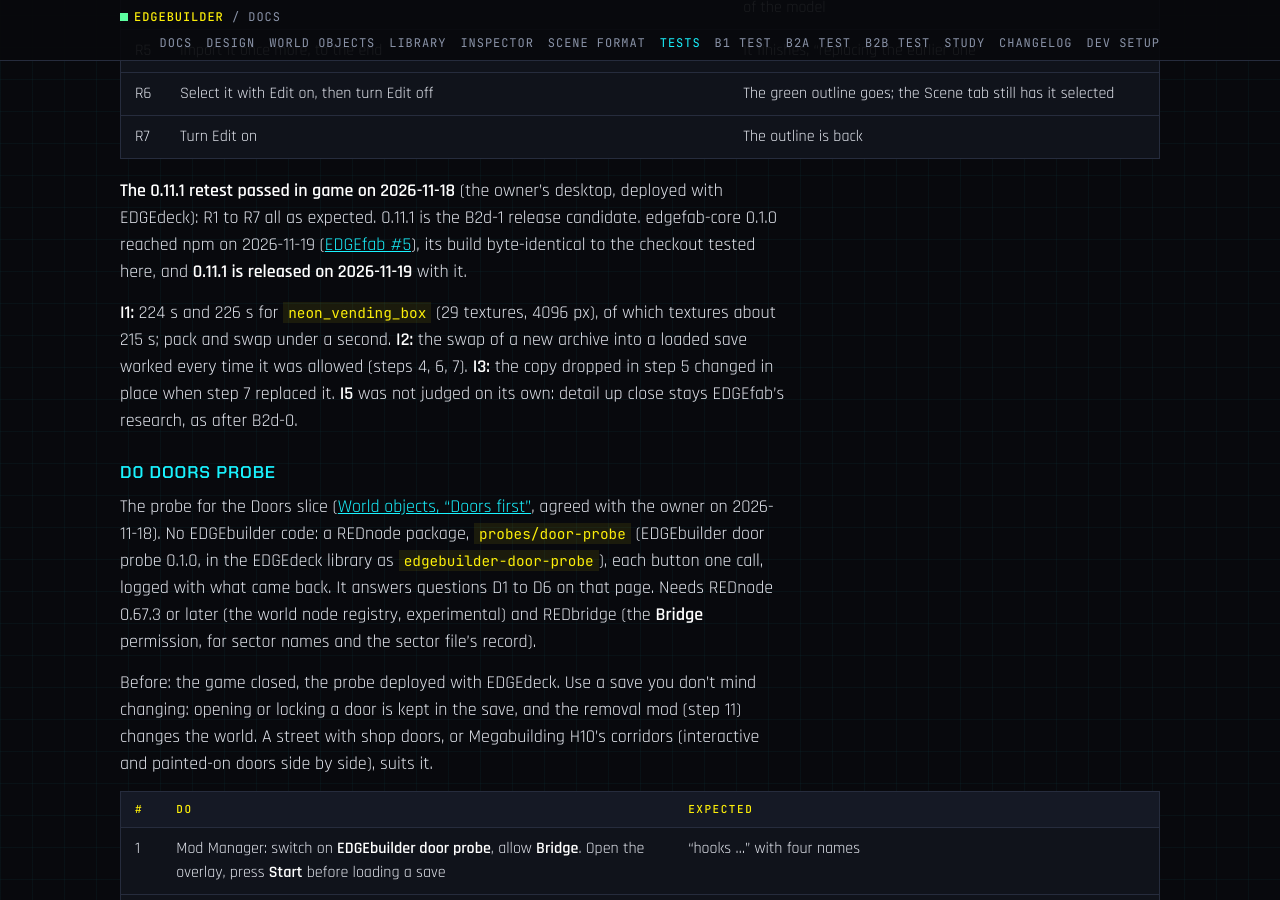
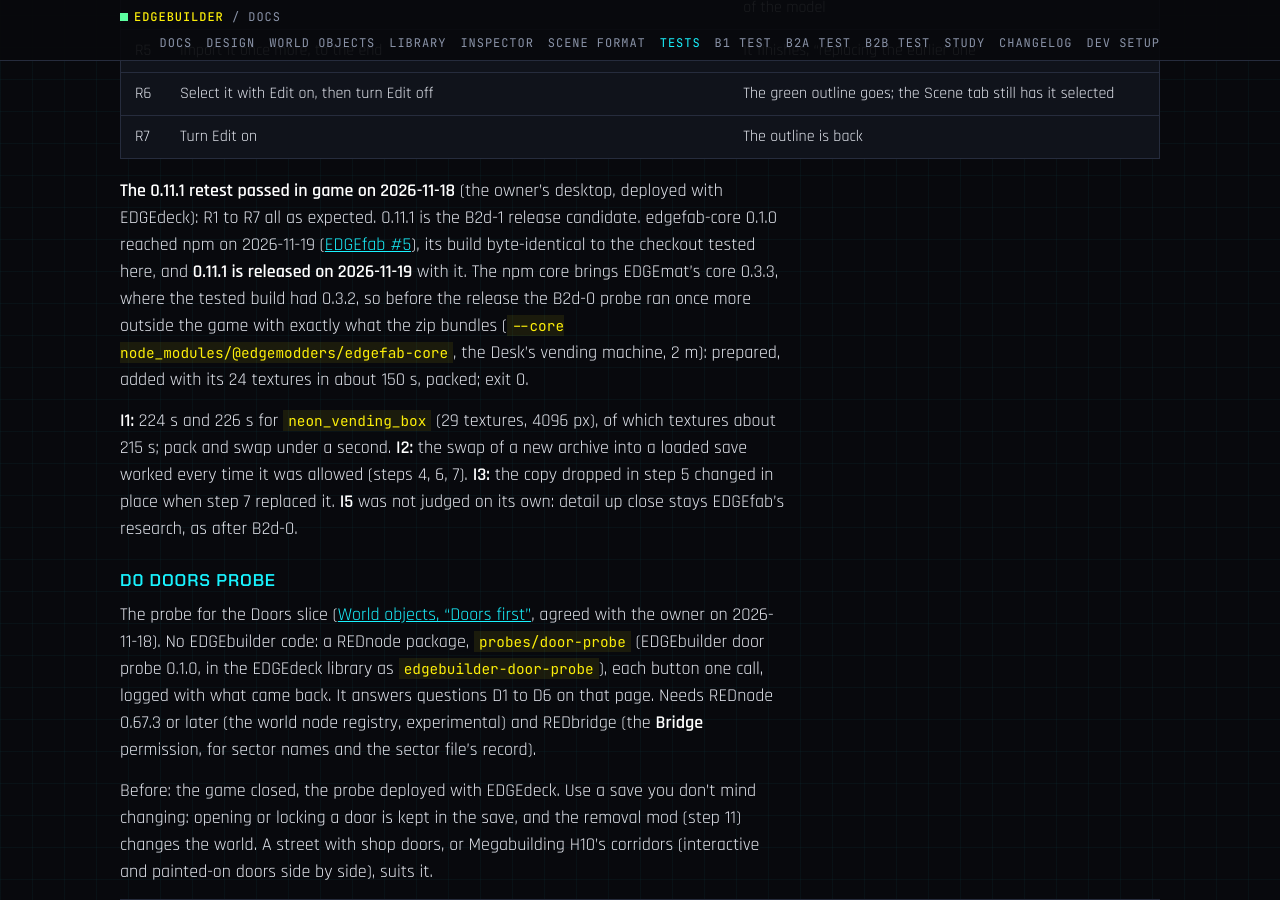
Before and after one commit to Edgemodders/EDGEbuilder, a Jekyll site: the page built from docs/testing.md, in a window 1280 px wide and 900 px high, scrolled down 45265 px. Built offline with Jekyll 4.4.1, drawn with Linux system fonts in a browser that asks for light colours.

Commit message:
Tests: the import probe again with the npm core and EDGEmat's core 0.3.3
Co-Authored-By: Claude Opus 5.5 <noreply@anthropic.com>

```diff
--- a/docs/testing.md
+++ b/docs/testing.md
@@ -816,7 +816,7 @@ Agreed on 2026-11-12 ([design, Import a model](design.md#import-a-model-b2d)). T
 | R6 | Select it with Edit on, then turn Edit off | The green outline goes; the Scene tab still has it selected |
 | R7 | Turn Edit on | The outline is back |
 
-**The 0.11.1 retest passed in game on 2026-11-18** (the owner's desktop, deployed with EDGEdeck): R1 to R7 all as expected. 0.11.1 is the B2d-1 release candidate. edgefab-core 0.1.0 reached npm on 2026-11-19 ([EDGEfab #5](https://github.com/Edgemodders/EDGEfab/issues/5)), its build byte-identical to the checkout tested here, and **0.11.1 is released on 2026-11-19** with it.
+**The 0.11.1 retest passed in game on 2026-11-18** (the owner's desktop, deployed with EDGEdeck): R1 to R7 all as expected. 0.11.1 is the B2d-1 release candidate. edgefab-core 0.1.0 reached npm on 2026-11-19 ([EDGEfab #5](https://github.com/Edgemodders/EDGEfab/issues/5)), its build byte-identical to the checkout tested here, and **0.11.1 is released on 2026-11-19** with it. The npm core brings EDGEmat's core 0.3.3, where the tested build had 0.3.2, so before the release the B2d-0 probe ran once more outside the game with exactly what the zip bundles (`--core node_modules/@edgemodders/edgefab-core`, the Desk's vending machine, 2 m): prepared, added with its 24 textures in about 150 s, packed; exit 0.
 
 **I1:** 224 s and 226 s for `neon_vending_box` (29 textures, 4096 px), of which textures about 215 s; pack and swap under a second. **I2:** the swap of a new archive into a loaded save worked every time it was allowed (steps 4, 6, 7). **I3:** the copy dropped in step 5 changed in place when step 7 replaced it. **I5** was not judged on its own: detail up close stays EDGEfab's research, as after B2d-0.
 
```
